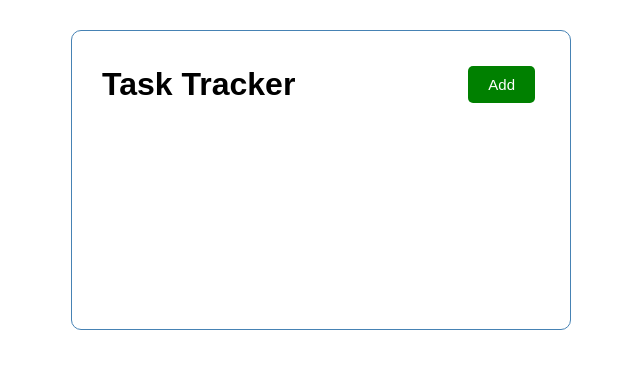
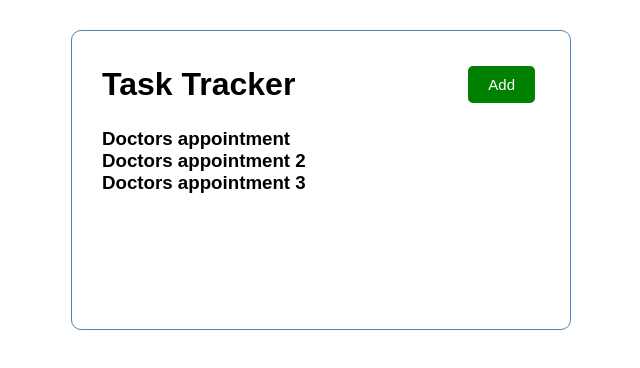
Before and after one commit to sreejitStrob/todo-react, a React (Create React App) app: page / in a window 1280 px wide. Shown: the top 368 px of the page, without its empty margins (319-959 px from the left). Built offline with nearby package versions, Linux system fonts and the light colour scheme.

Commit message:
Signed-off-by: Sreejit <sreejit9821@gmail.com>

```diff
--- a/src/App.js
+++ b/src/App.js
@@ -1,9 +1,11 @@
 import Header from './components/Header'
+import Tasks from './components/Tasks'
 
 function App() {
   return (
     <div className="container">
     <Header />
+    <Tasks />
     </div>
   );
 }
--- a/src/components/Tasks.js
+++ b/src/components/Tasks.js
@@ -1,8 +1,32 @@
+import { useState } from 'react'
+
+
+
 const Tasks = () => {
+const [tasks, setTasks] = useState([
+{
+ id : 1,
+ text: 'Doctors appointment',
+ day: '15-05-2021 23:45',
+},
+{
+ id : 2,
+ text: 'Doctors appointment 2',
+ day: '15-05-2021 23:45',
+},
+{
+ id : 3,
+ text: 'Doctors appointment 3',
+ day: '15-05-2021 23:45',
+}
+])
+
  return (
-  <div>
-
-  </div>
+  <>
+   {tasks.map( (task) => {
+   return  <h3 key={task.id}>{task.text}</h3>
+   } )}
+  </>
  )
 }
 
```
